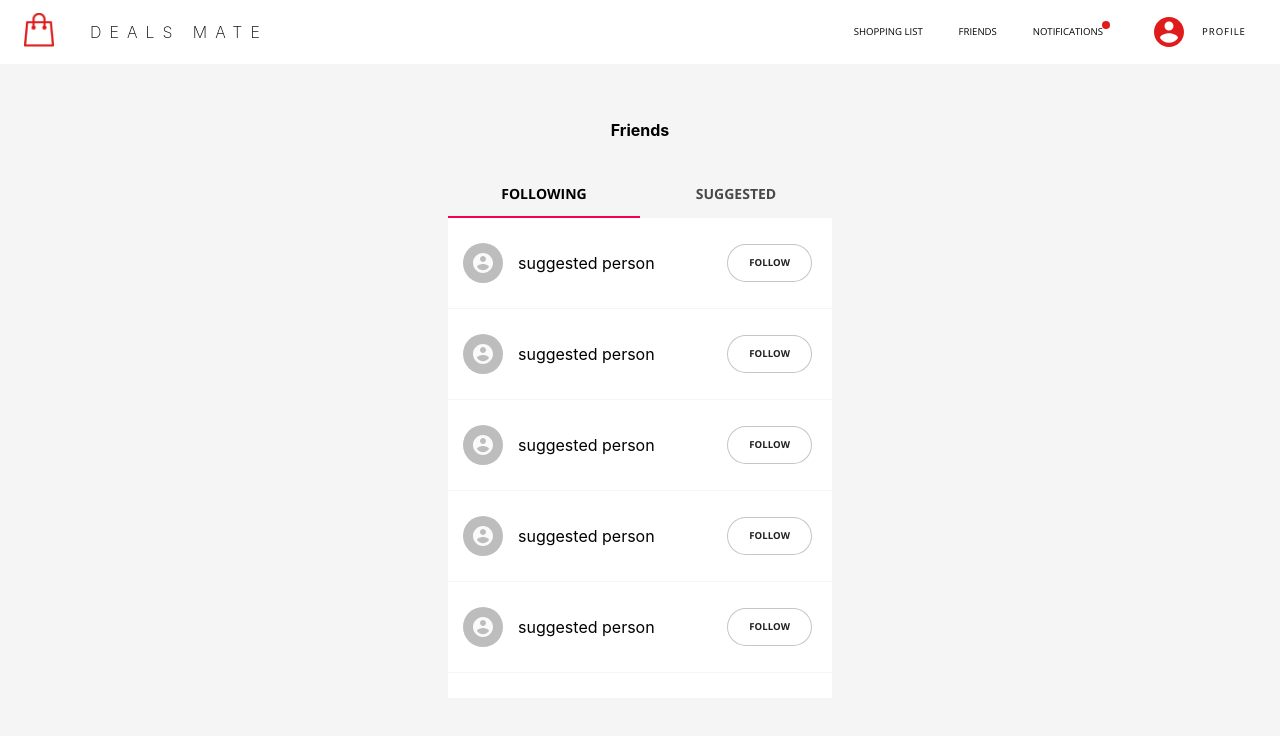
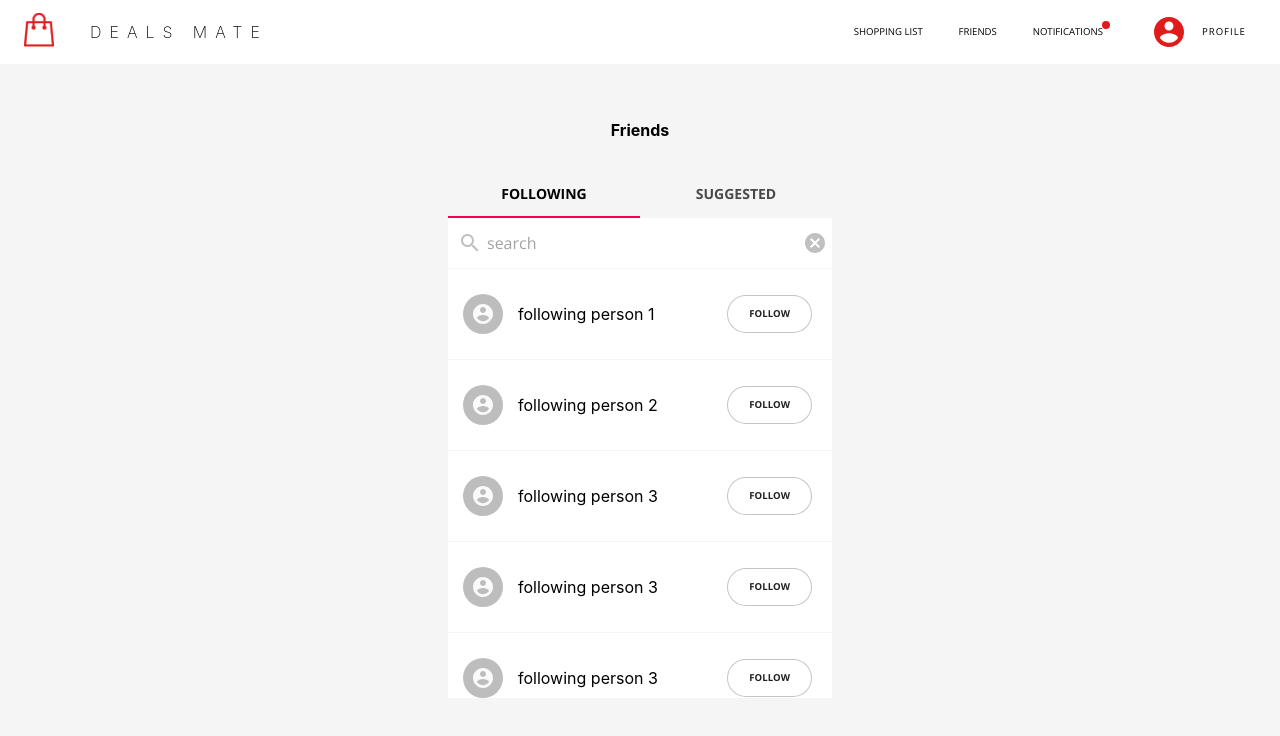
Before and after one commit to hatchways/team-cappuccino, a React (Create React App) app in the folder client/: page /friends in a window 1280 px wide. Shown: the top 736 px of the page. Built offline with nearby package versions, Linux system fonts and the light colour scheme.

Commit message:
adds search bar, adjusts file structure

```diff
--- a/client/src/App.js
+++ b/client/src/App.js
@@ -8,7 +8,7 @@ import LoginPage from "./pages/Login";
 import SignUpPage from "./pages/Signup";
 import ProfilePage from "./pages/Profile";
 import Header from "./pages/Header";
-import FriendsPage from "./pages/Friends/Friends";
+import FriendsPage from "./pages/Friends";
 
 import "./App.css";
 
--- a/client/src/pages/Friends/Friends.js
+++ b/client/src/pages/Friends.js
@@ -1,8 +1,16 @@
 import React, { useState } from "react";
 import { makeStyles } from "@material-ui/styles";
-import { Tabs, Tab, Avatar, Button } from "@material-ui/core";
+import {
+  Tabs,
+  Tab,
+  Avatar,
+  Button,
+  TextField,
+  InputAdornment
+} from "@material-ui/core";
 import AccountCircle from "@material-ui/icons/AccountCircle";
-import "./ScrollDisable.css";
+import SearchIcon from "@material-ui/icons/Search";
+import CancelIcon from "@material-ui/icons/Cancel";
 
 const friendsPageStyles = makeStyles(theme => ({
   pageContainer: {
@@ -35,15 +43,17 @@ const friendsPageStyles = makeStyles(theme => ({
   peopleContainer: {
     width: "100%",
     height: "60vh",
-    // display: "flex",
-    // flexDirection: "column",
     overflowY: "scroll",
     scrollbarWidth: "none",
     msOverflowStyle: "none",
-    "$-webkit-scrollbar": {
-      width: "0px",
-      height: "0px"
+    "&::-webkit-scrollbar": {
+      width: "0px"
     }
+  },
+  searchStyle: {
+    width: "100%",
+    background: "white",
+    margin: "0px 0px 1px 0px"
   },
   peopleCard: {
     width: "100%",
@@ -82,19 +92,24 @@ const friendsPageStyles = makeStyles(theme => ({
 function FriendsPage() {
   const classes = friendsPageStyles();
   const [currentTab, setTab] = useState(0);
+  const [currentSearch, setSearch] = useState("");
 
   function handleChange(event, newTab) {
     setTab(newTab);
   }
 
+  function handleSearchChange(event) {
+    setSearch(event.target.value);
+  }
+
   const followingList = [
-    "following person",
-    "following person",
-    "following person",
-    "following person",
-    "following person",
-    "following person",
-    "following person"
+    "following person 1",
+    "following person 2",
+    "following person 3",
+    "following person 3",
+    "following person 3",
+    "following person 4",
+    "following person 5"
   ];
   const suggestedList = [
     "suggested person",
@@ -124,9 +139,54 @@ function FriendsPage() {
   }
 
   function makePeoples(list) {
-    return list.map((person, index) => (
-      <PeopleCard key={index} name={person} />
-    ));
+    return list
+      .filter(person => person.includes(currentSearch))
+      .map((person, index) => <PeopleCard key={index} name={person} />);
+  }
+
+  function SearchArea() {
+    return (
+      <>
+        <div className={classes.peopleContainer}>
+          <TextField
+            value={currentSearch}
+            autoFocus={true}
+            placeholder="search"
+            className={classes.searchStyle}
+            onChange={handleSearchChange}
+            InputProps={{
+              disableUnderline: true,
+              startAdornment: (
+                <InputAdornment
+                  position="start"
+                  style={{ color: "silver", margin: "0px 5px 0px 10px" }}
+                >
+                  <SearchIcon />
+                </InputAdornment>
+              ),
+              endAdornment: (
+                <InputAdornment
+                  position="end"
+                  style={{
+                    color: "silver",
+                    margin: "0px 5px 0px 0px",
+                    cursor: "pointer"
+                  }}
+                  onClick={() => setSearch("")}
+                >
+                  <CancelIcon />
+                </InputAdornment>
+              ),
+              style: { height: "50px" }
+            }}
+          />
+
+          {currentTab === 1
+            ? makePeoples(suggestedList)
+            : makePeoples(followingList)}
+        </div>
+      </>
+    );
   }
 
   return (
@@ -142,11 +202,7 @@ function FriendsPage() {
           <Tab label="following" className={classes.tabStyle} />
           <Tab label="suggested" className={classes.tabStyle} />
         </Tabs>
-        <div className="peopleContainer">
-          {currentTab === 1
-            ? makePeoples(followingList)
-            : makePeoples(suggestedList)}
-        </div>
+        <SearchArea />
       </div>
     </div>
   );
--- a/client/src/pages/Friends/ScrollDisable.css
+++ /dev/null
@@ -1,14 +0,0 @@
-.peopleContainer {
-  /* max-width: 400px;
-  max-height: 200px;
-  border: 1px solid gray; */
-  width: 100%;
-  height: 60vh;
-  overflow-y: scroll;
-  scrollbar-width: none; /* Firefox */
-  -ms-overflow-style: none; /* IE 10+ */
-}
-.peopleContainer::-webkit-scrollbar {
-  /* WebKit */
-  width: 0px;
-}
```
